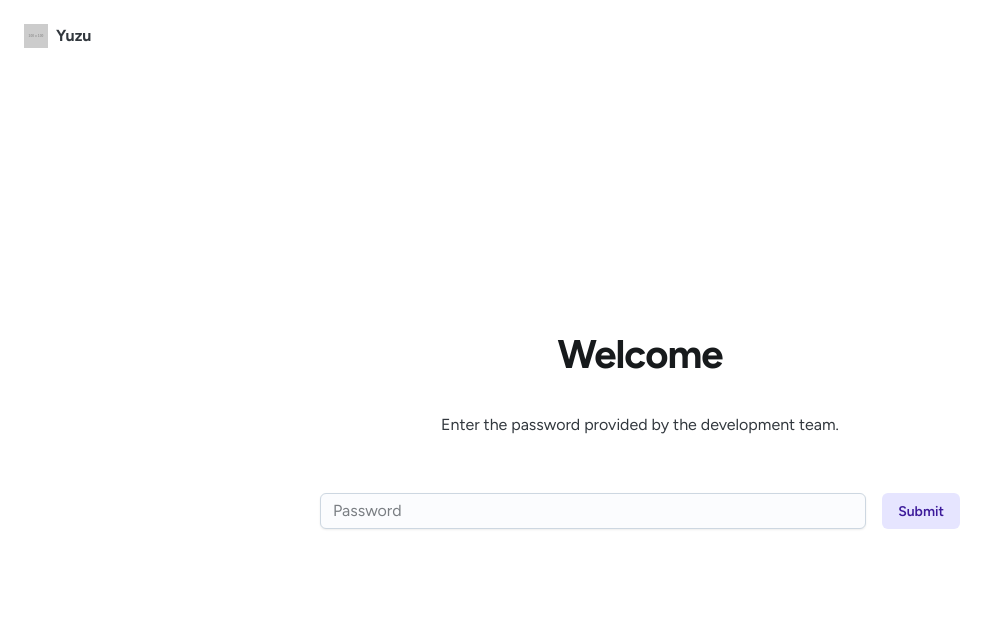
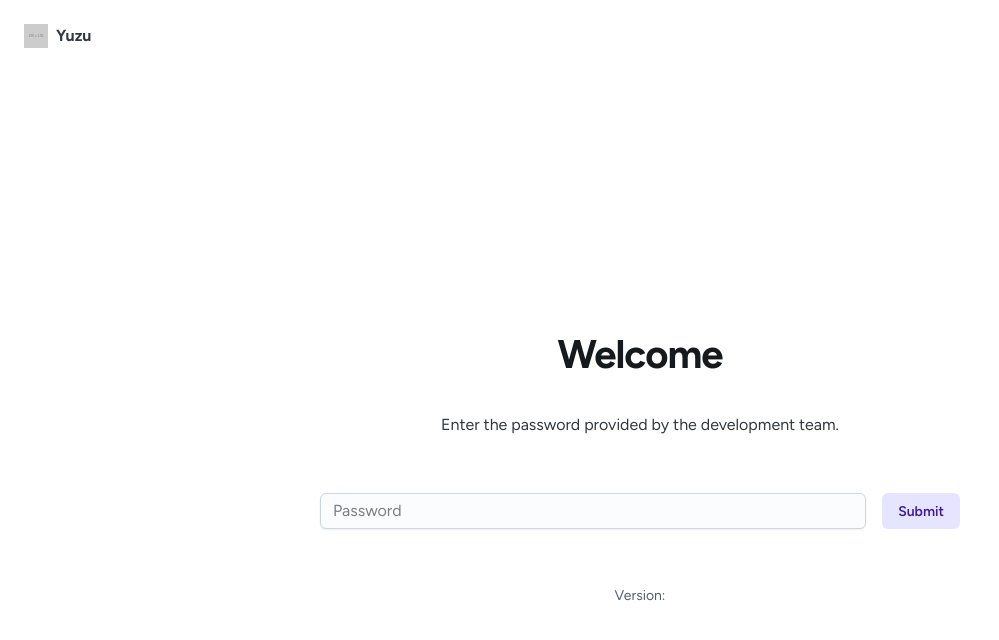
Before and after one commit to yuzu-labs/shio, a React (Create React App) app: page /auth in a window 1280 px wide. Shown: the top 640 px of the page, without its empty margins (0-999 px from the left). Built offline with nearby package versions, Linux system fonts and the light colour scheme; no server answers.

Commit message:
feat: env var support

```diff
--- a/src/utils/config.ts
+++ b/src/utils/config.ts
@@ -1,6 +1,6 @@
 export const {
+  REACT_APP_VERSION: VERSION,
   REACT_APP_API_HOST: API_HOST,
   REACT_APP_RSA_PUBLIC_KEY: RSA_PUBLIC_KEY,
   REACT_APP_AES_KEY: AES_KEY,
-  REACT_APP_TEST_LOGIN_PLAIN_TEXT: TEST_LOGIN_PLAIN_TEXT,
 } = process.env;
--- a/src/views/pages/Auth.tsx
+++ b/src/views/pages/Auth.tsx
@@ -3,6 +3,7 @@ import React, { useEffect, useState } from 'react';
 import { useDispatch, useSelector } from 'react-redux';
 import { globalActions } from '../../store/reducers';
 import { RootState } from '../../store';
+import { VERSION } from '../../utils/config';
 
 type Props = {};
 
@@ -71,6 +72,9 @@ const Auth = (props: Props) => {
             </Button>
           </Stack>
         </form>
+        <Typography level="body-sm" sx={{ textAlign: 'center' }}>
+          Version: {VERSION}
+        </Typography>
       </Stack>
     </Box>
   );
--- a/src/views/pages/Test.tsx
+++ b/src/views/pages/Test.tsx
@@ -3,7 +3,6 @@ import './Test.scss';
 import { globalActions } from '../../store/reducers';
 import { useDispatch, useSelector } from 'react-redux';
 import { RootState } from '../../store';
-import { TEST_LOGIN_PLAIN_TEXT } from '../../utils/config';
 
 type Props = {};
 
@@ -13,13 +12,6 @@ const Test = (props: Props) => {
   return (
     <div className="test-container">
       <textarea name="raw-text" id="raw-text"></textarea>
-      <button
-        id="login"
-        onClick={() => {
-          dispatch(globalActions.login({ loginPlainText: TEST_LOGIN_PLAIN_TEXT || '' }));
-        }}>
-        Login
-      </button>
       <button
         id="summarize"
         onClick={() => {
```
